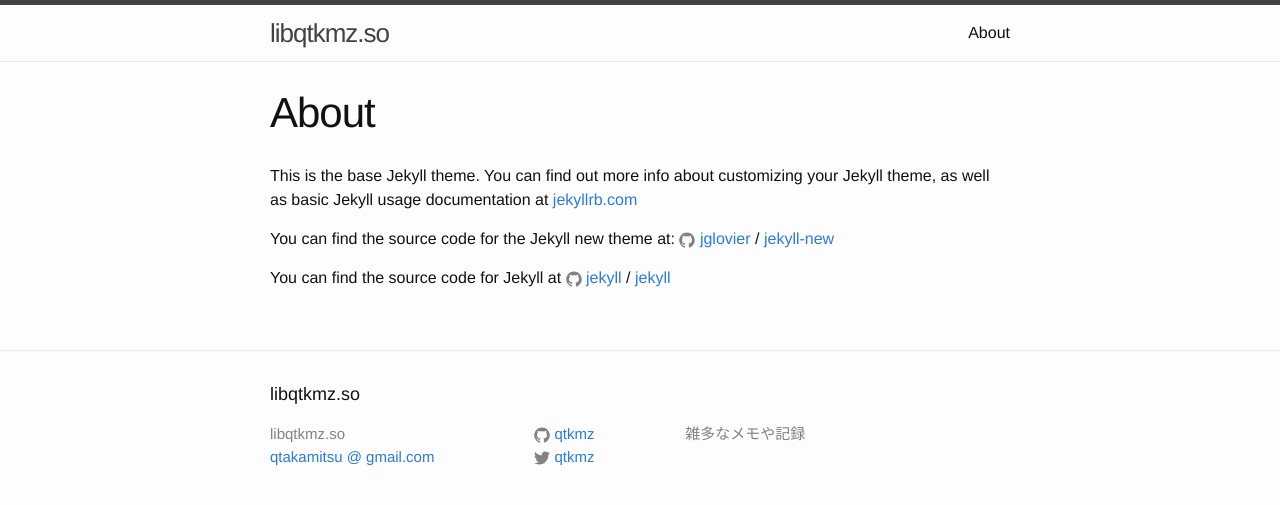
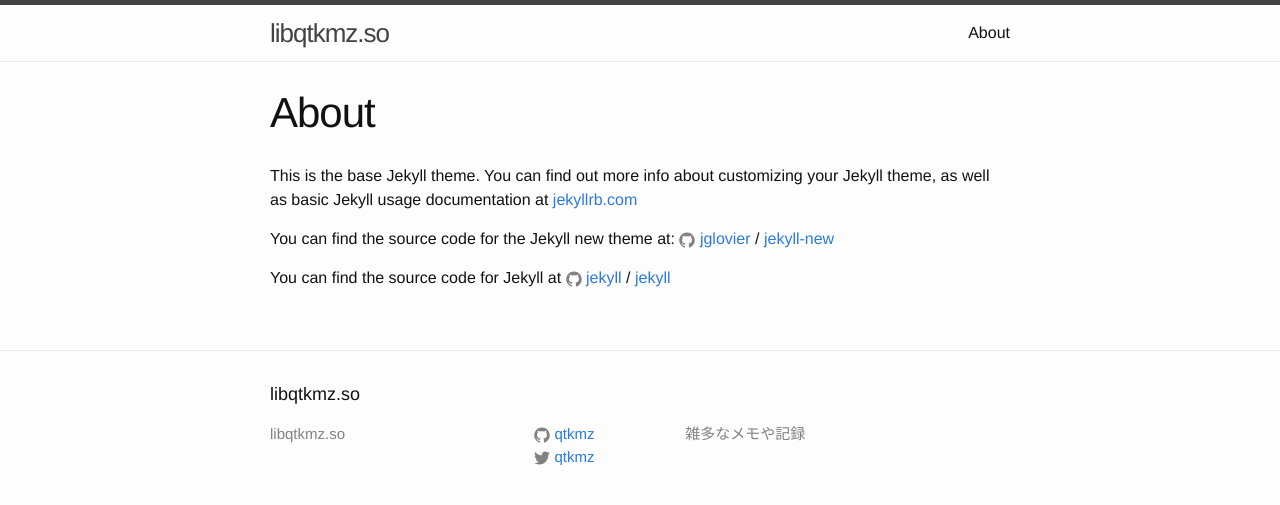
Before and after one commit to qtkmz/qtkmz.github.io, a Jekyll site: the page built from about.md, in a window 1280 px wide. Shown: the top 505 px of the page. Built offline with Jekyll 4.4.1, drawn with Linux system fonts in a browser that asks for light colours; part of the change alters nothing that is shown.

Commit message:
Update _config.yml
remove email config value

```diff
--- a/_config.yml
+++ b/_config.yml
@@ -7,7 +7,7 @@
 
 # Site settings
 title: libqtkmz.so
-email: qtakamitsu @ gmail.com
+#email: qtakamitsu@gmail.com
 description: > # this means to ignore newlines until "baseurl:"
   雑多なメモや記録
 baseurl: "" # the subpath of your site, e.g. /blog
```
